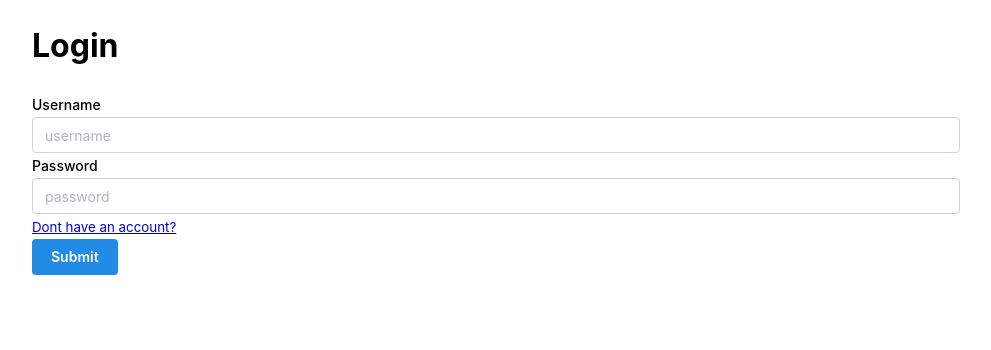
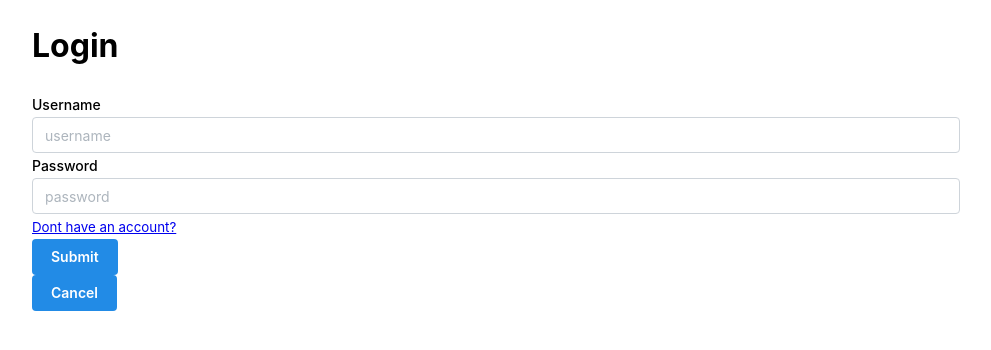
Before and after one commit to sechols223/CMPS-420-Project, a React (Vite) app: page /loginform in a window 1280 px wide. Shown: the top 350 px of the page, without its empty margins (144-1135 px from the left). Built offline with nearby package versions, Linux system fonts and the light colour scheme.

Commit message:
cancel button on login
added cancel button. Nonfunctional

```diff
--- a/src/login/login-form.tsx
+++ b/src/login/login-form.tsx
@@ -24,6 +24,7 @@ export function LoginForm() {
           <br></br>
           <Button type="submit">Submit</Button>
         </form>
+        <Button type="button">Cancel</Button>
       </Container>
     </div>
   );
```
